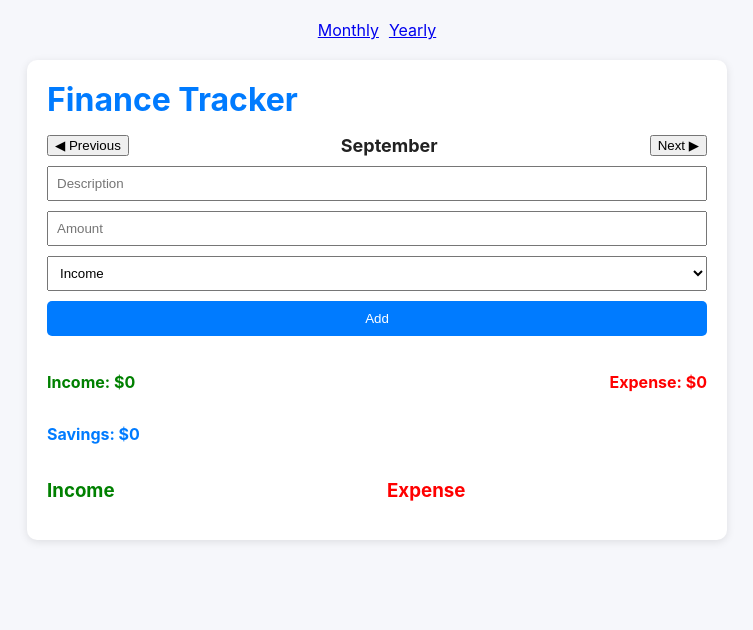
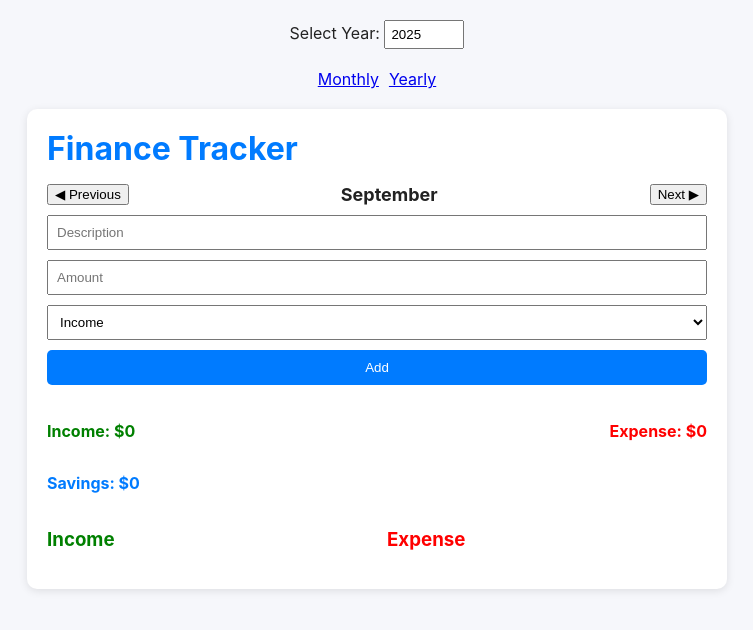
Before and after one commit to symapookie/finance-tracker, a React (Vite) app: page / in a window 1280 px wide. Shown: the top 630 px of the page, without its empty margins (263-1016 px from the left). Built offline with nearby package versions, Linux system fonts and the light colour scheme.

Commit message:
add year as well

```diff
--- a/src/App.jsx
+++ b/src/App.jsx
@@ -9,11 +9,14 @@ function App() {
     "July","August","September","October","November","December",
   ];
 
-  // Load monthlyEntries from localStorage if available
-  const [monthlyEntries, setMonthlyEntries] = useState(() => {
+  const [year, setYear] = useState(new Date().getFullYear()); // default to current year
+  const [monthlyEntries, setMonthlyEntries] = useState({}); // store data per year
+
+  // Load from localStorage
+  useEffect(() => {
     const saved = localStorage.getItem("monthlyEntries");
-    return saved ? JSON.parse(saved) : Array(12).fill([]);
-  });
+    if (saved) setMonthlyEntries(JSON.parse(saved));
+  }, []);
 
   // Save to localStorage whenever monthlyEntries changes
   useEffect(() => {
@@ -22,6 +25,18 @@ function App() {
 
   return (
     <Router>
+      <div style={{ textAlign: "center", marginTop: "20px" }}>
+        <label>
+          Select Year:{" "}
+          <input
+            type="number"
+            value={year}
+            onChange={(e) => setYear(Number(e.target.value))}
+            style={{ padding: "5px", width: "80px" }}
+          />
+        </label>
+      </div>
+
       <nav style={{ textAlign: "center", margin: "20px" }}>
         <Link to="/" style={{ marginRight: "10px" }}>Monthly</Link>
         <Link to="/yearly">Yearly</Link>
@@ -33,8 +48,10 @@ function App() {
           element={
             <MonthlyTracker
               months={months}
-              monthlyEntries={monthlyEntries}
-              setMonthlyEntries={setMonthlyEntries}
+              monthlyEntries={monthlyEntries[year] || Array(12).fill([])}
+              setMonthlyEntries={(entries) =>
+                setMonthlyEntries({ ...monthlyEntries, [year]: entries })
+              }
             />
           }
         />
@@ -43,7 +60,7 @@ function App() {
           element={
             <YearlySummary
               months={months}
-              monthlyEntries={monthlyEntries}
+              monthlyEntries={monthlyEntries[year] || Array(12).fill([])}
             />
           }
         />
```
